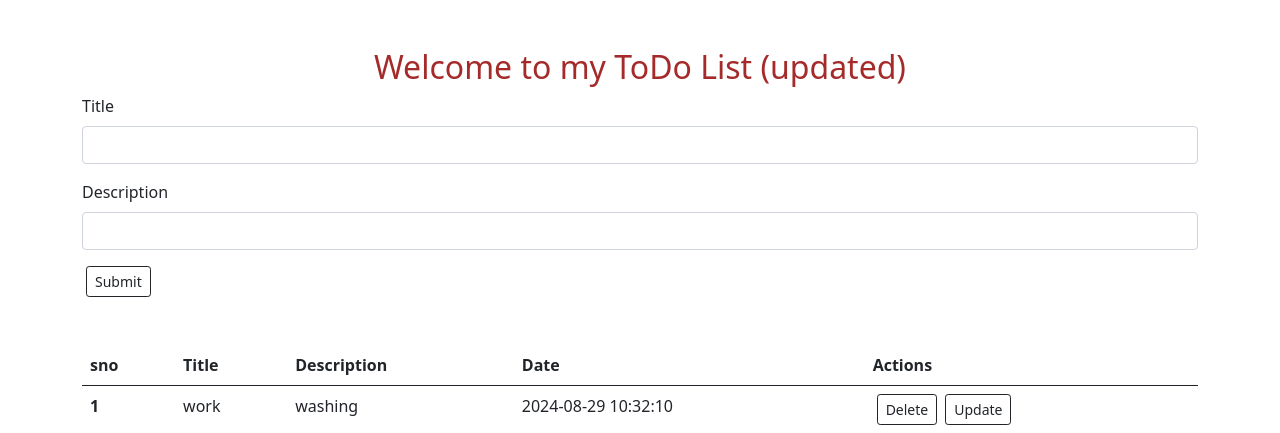
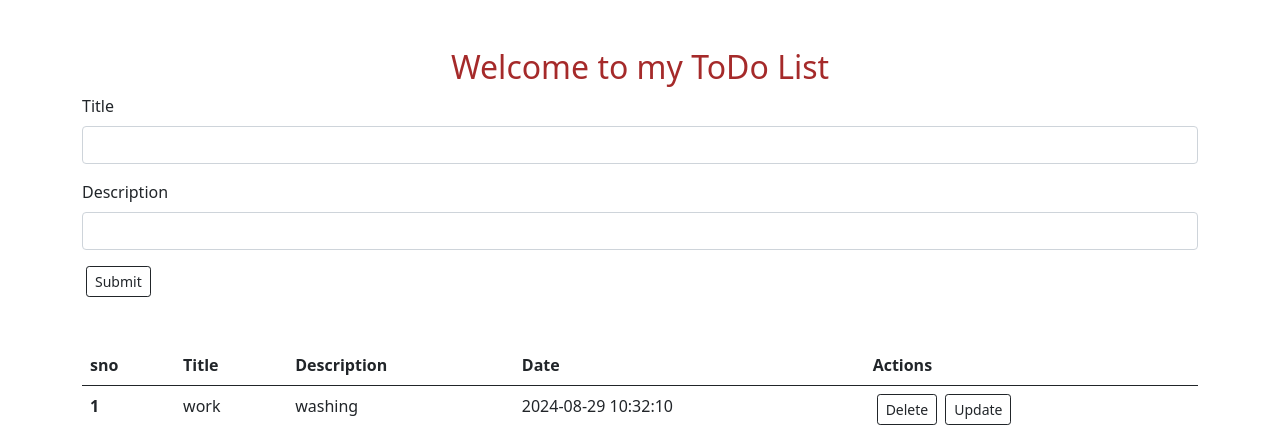
Before and after one commit to pratham6111/flask-project, a Flask app: page / in a window 1280 px wide. Shown: the part 56-489 px from the top of the page. Run offline with Flask 3, Linux system fonts and the light colour scheme.

Commit message:
Update index.html

```diff
--- a/templates/index.html
+++ b/templates/index.html
@@ -7,7 +7,7 @@
 
 
     <div class="sample">
-      <h2>Welcome to my ToDo List (updated) </h2>
+      <h2>Welcome to my ToDo List </h2>
     </div>
     <div class="container">
       <form action="/" method="post">
```
